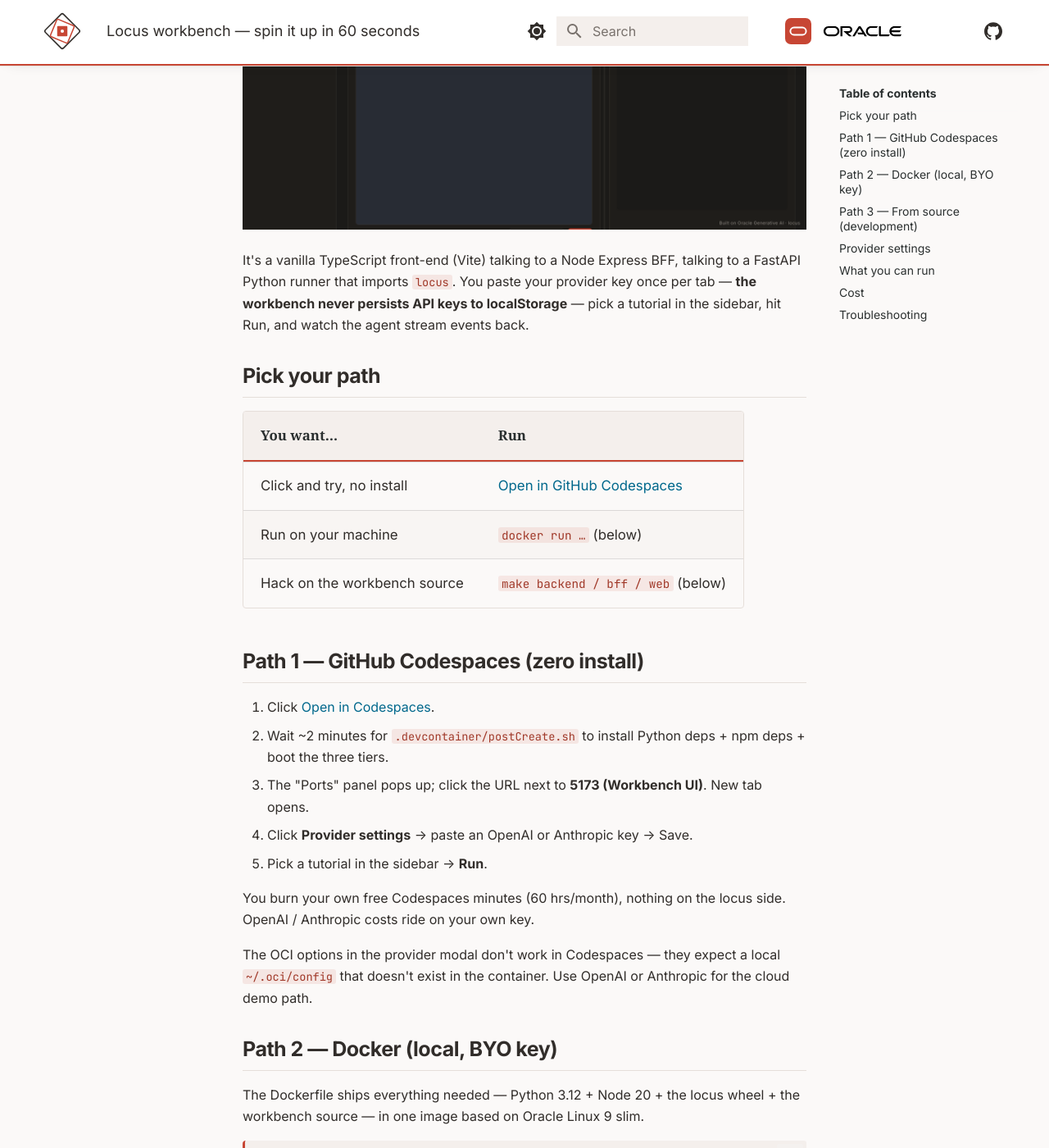
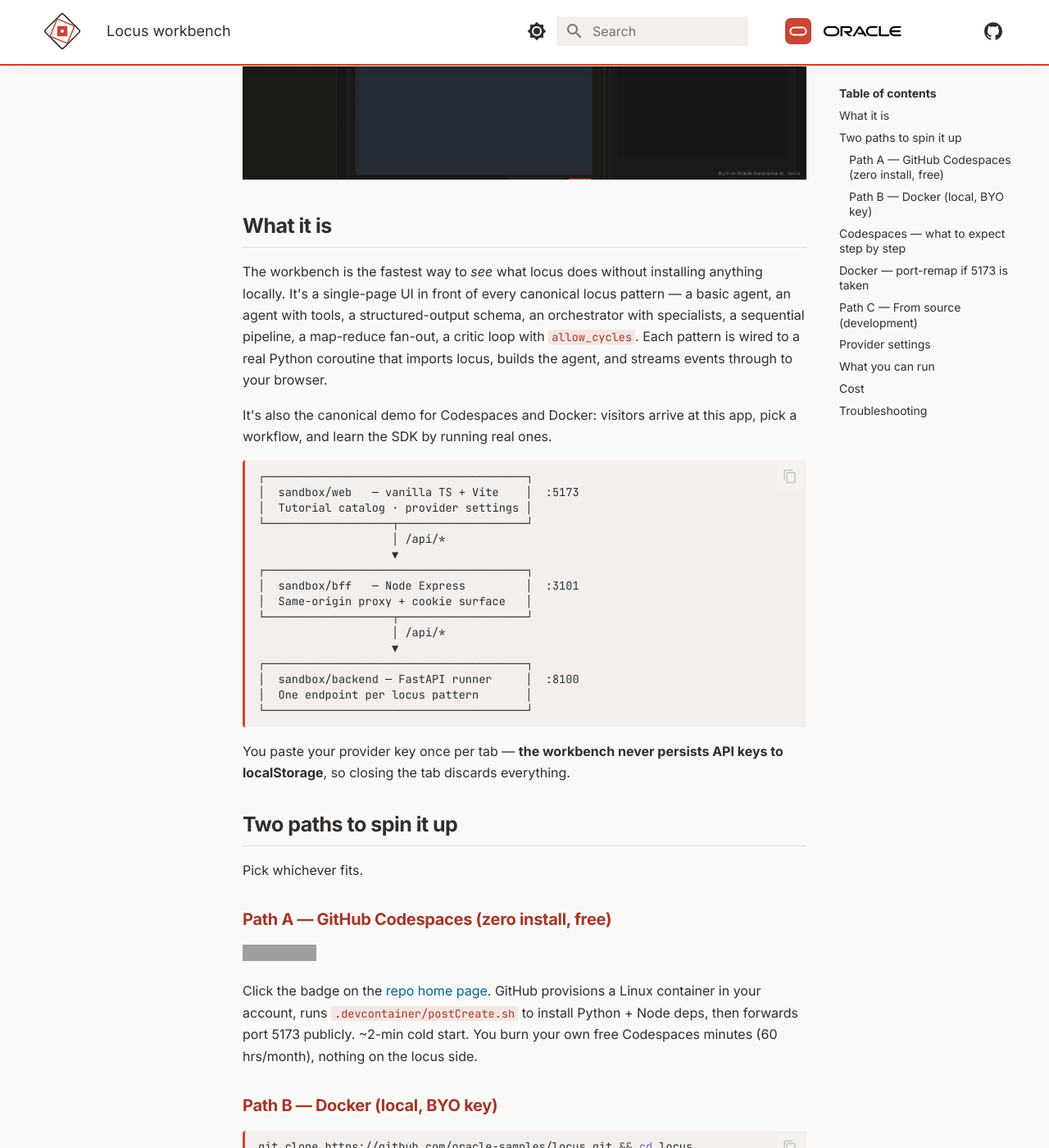
Before and after one commit to oracle-samples/locus, an MkDocs documentation site: the page built from docs/workbench.md, in a window 1280 px wide and 1400 px high, scrolled down 572 px. Shown: the whole window at 82% size. Built offline with MkDocs 1.6.1 and Material for MkDocs 9.7.7, drawn with Linux system fonts in a browser that asks for light colours; some of the changed text lies outside the part shown; grey boxes are pictures that could not be loaded.

Commit message:
docs(workbench): explain what the workbench is, lead with the gif, keep two paths front-and-center
Restructure docs/workbench.md so a stranger lands on the page and
immediately sees:

- What the workbench is (one-paragraph mission, then a longer
  "What it is" section that names the patterns it ships).
- An ASCII diagram of the three tiers so the architecture is obvious.
- An animated walkthrough at the top — the GIF replaces the static
  PNG so the reader sees the UI in motion, not a frozen first frame.
- The two spin-up paths (Codespaces, Docker) right under the
  diagram, in that order, with copy-paste blocks. Codespaces gets
  the badge; Docker gets the three-line recipe.
- Step-by-step expansions of each path further down for readers who
  want them, plus the "from source" path renamed to Path C so the
  numbering stays clean.

The static PNG is no longer linked from this doc (the GIF is more
informative), but it stays on disk for the README and other surfaces.

Signed-off-by: Federico Kamelhar <federico.kamelhar@oracle.com>

````diff
--- a/docs/workbench.md
+++ b/docs/workbench.md
@@ -1,70 +1,94 @@
-# Locus workbench — spin it up in 60 seconds
+# Locus workbench
 
-The workbench is a three-tier playground for exercising every locus
-pattern (basic agent, tools, structured output, orchestrator,
-map-reduce, critic loop, …) against your own model provider.
+A browser-based playground for every locus pattern. Pick a tutorial
+on the left, paste your model key once, hit **Run**, and watch a real
+agent stream events back. No CLI, no `pip install`, no editor setup.
 
-![locus workbench](img/workbench.png)
+![locus workbench](img/workbench.gif)
 
-It's a vanilla TypeScript front-end (Vite) talking to a Node Express
-BFF, talking to a FastAPI Python runner that imports `locus`. You
-paste your provider key once per tab — **the workbench never
-persists API keys to localStorage** — pick a tutorial in the sidebar,
-hit Run, and watch the agent stream events back.
+## What it is
 
-## Pick your path
+The workbench is the fastest way to *see* what locus does without
+installing anything locally. It's a single-page UI in front of every
+canonical locus pattern — a basic agent, an agent with tools, a
+structured-output schema, an orchestrator with specialists, a
+sequential pipeline, a map-reduce fan-out, a critic loop with
+`allow_cycles`. Each pattern is wired to a real Python coroutine
+that imports locus, builds the agent, and streams events through to
+your browser.
 
-| You want… | Run |
-|---|---|
-| Click and try, no install | [Open in GitHub Codespaces](https://codespaces.new/oracle-samples/locus?devcontainer_path=.devcontainer%2Fdevcontainer.json) |
-| Run on your machine | `docker run …` (below) |
-| Hack on the workbench source | `make backend / bff / web` (below) |
+It's also the canonical demo for Codespaces and Docker: visitors
+arrive at this app, pick a workflow, and learn the SDK by running
+real ones.
 
-## Path 1 — GitHub Codespaces (zero install)
+```
+┌───────────────────────────────────────┐
+│  sandbox/web   — vanilla TS + Vite    │  :5173
+│  Tutorial catalog · provider settings │
+└───────────────────┬───────────────────┘
+                    │ /api/*
+                    ▼
+┌───────────────────────────────────────┐
+│  sandbox/bff   — Node Express         │  :3101
+│  Same-origin proxy + cookie surface   │
+└───────────────────┬───────────────────┘
+                    │ /api/*
+                    ▼
+┌───────────────────────────────────────┐
+│  sandbox/backend — FastAPI runner     │  :8100
+│  One endpoint per locus pattern       │
+└───────────────────────────────────────┘
+```
 
-1. Click [Open in Codespaces](https://codespaces.new/oracle-samples/locus?devcontainer_path=.devcontainer%2Fdevcontainer.json).
+You paste your provider key once per tab — **the workbench never
+persists API keys to localStorage**, so closing the tab discards
+everything.
+
+## Two paths to spin it up
+
+Pick whichever fits.
+
+### Path A — GitHub Codespaces (zero install, free)
+
+[![Open in GitHub Codespaces](https://github.com/codespaces/badge.svg)](https://codespaces.new/oracle-samples/locus?devcontainer_path=.devcontainer%2Fdevcontainer.json)
+
+Click the badge on the [repo home page](https://github.com/oracle-samples/locus).
+GitHub provisions a Linux container in your account, runs
+`.devcontainer/postCreate.sh` to install Python + Node deps, then
+forwards port 5173 publicly. ~2-min cold start. You burn your own
+free Codespaces minutes (60 hrs/month), nothing on the locus side.
+
+### Path B — Docker (local, BYO key)
+
+```bash
+git clone https://github.com/oracle-samples/locus.git && cd locus
+docker build -t locus-workbench -f sandbox/Dockerfile .
+docker run --rm -p 5173:5173 -p 3101:3101 -p 8100:8100 locus-workbench
+# open http://localhost:5173
+# → paste OpenAI / Anthropic key in Provider settings → Run a tutorial
+```
+
+Image is ~1.3 GB on first build (Oracle Linux 9-slim base + Python
+3.12 + Node 20 + locus + the workbench source). Subsequent builds
+hit the layer cache.
+
+## Codespaces — what to expect step by step
+
+1. Click the badge above (or [this link](https://codespaces.new/oracle-samples/locus?devcontainer_path=.devcontainer%2Fdevcontainer.json)).
 2. Wait ~2 minutes for `.devcontainer/postCreate.sh` to install
-   Python deps + npm deps + boot the three tiers.
-3. The "Ports" panel pops up; click the URL next to **5173 (Workbench
-   UI)**. New tab opens.
+   Python deps + npm deps and `.devcontainer/postStart.sh` to boot
+   the three tiers.
+3. The **Ports** panel pops up in VS Code; click the URL next to
+   *5173 (Workbench UI)*. A new tab opens.
 4. Click **Provider settings** → paste an OpenAI or Anthropic key →
    Save.
 5. Pick a tutorial in the sidebar → **Run**.
 
-You burn your own free Codespaces minutes (60 hrs/month), nothing on
-the locus side. OpenAI / Anthropic costs ride on your own key.
+The OCI options in the Provider settings modal will not work in
+Codespaces — they need a local `~/.oci/config` that doesn't exist
+in the container. Use OpenAI or Anthropic for the cloud demo path.
 
-The OCI options in the provider modal don't work in Codespaces —
-they expect a local `~/.oci/config` that doesn't exist in the
-container. Use OpenAI or Anthropic for the cloud demo path.
-
-## Path 2 — Docker (local, BYO key)
-
-The Dockerfile ships everything needed — Python 3.12 + Node 20 + the
-locus wheel + the workbench source — in one image based on Oracle
-Linux 9 slim.
-
-```bash
-git clone https://github.com/oracle-samples/locus.git
-cd locus
-
-# Build the image (~5 min cold, then layer cache).
-docker build -t locus-workbench -f sandbox/Dockerfile .
-
-# Run; published ports map to the canonical workbench layout.
-docker run --rm \
-  -p 5173:5173 \
-  -p 3101:3101 \
-  -p 8100:8100 \
-  locus-workbench
-
-# Then open http://localhost:5173
-```
-
-Container size is ~1.3 GB. Stop with `Ctrl-C`; `--rm` removes the
-container automatically.
-
-If the canonical ports are taken on your host, remap:
+## Docker — port-remap if 5173 is taken
 
 ```bash
 docker run --rm \
@@ -73,7 +97,9 @@
 # then http://localhost:5273
 ```
 
-## Path 3 — From source (development)
+Stop with `Ctrl-C`; `--rm` removes the container automatically.
+
+## Path C — From source (development)
 
 For iterating on the workbench itself:
 
````
